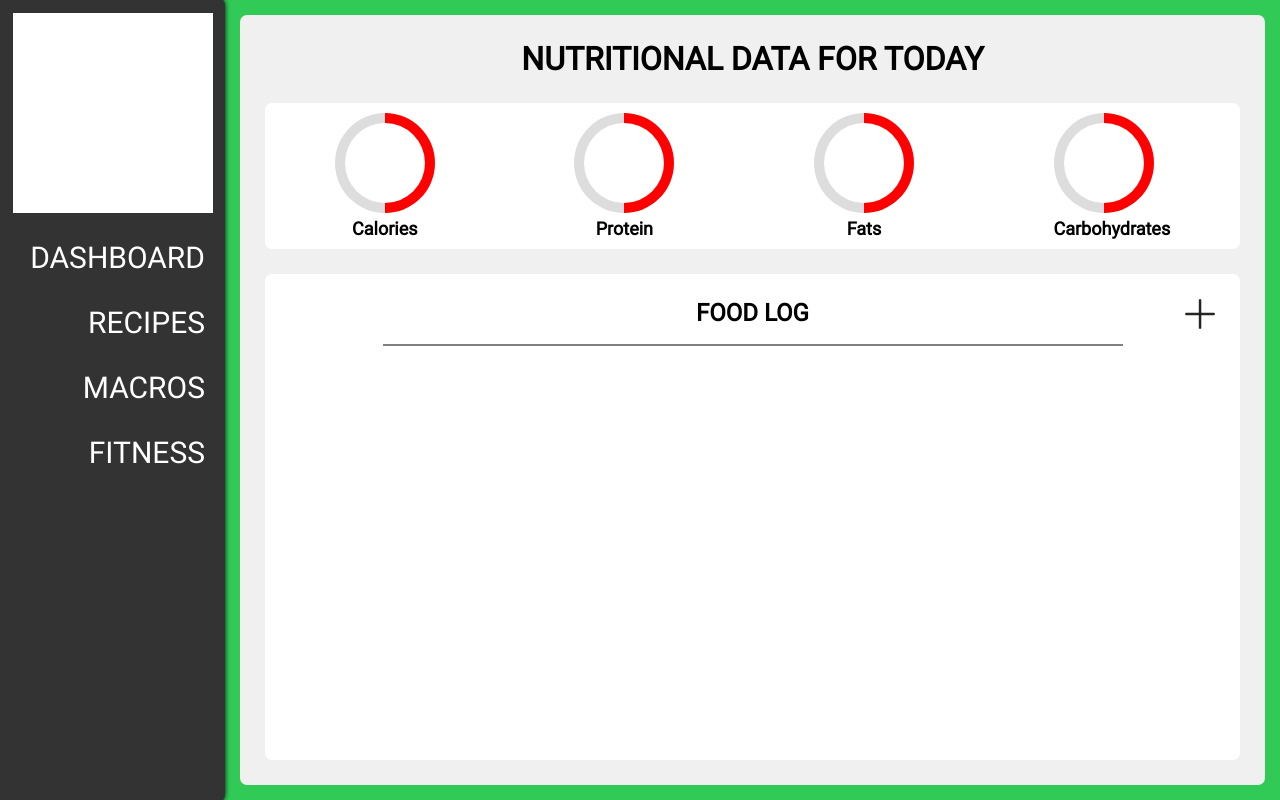
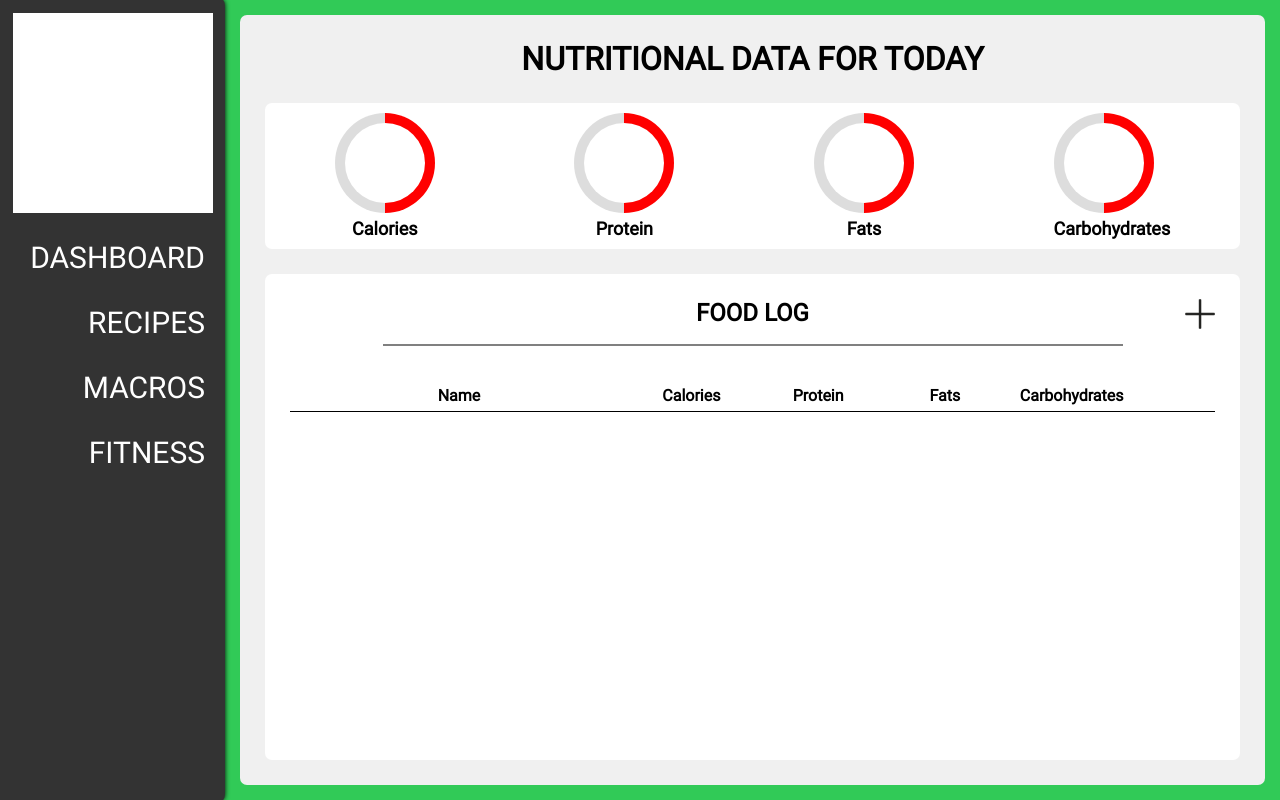
Before and after one commit to Wazmond/foodez, a React (Vite) app: page /macros in a window 1280 px wide. Built offline with nearby package versions, Linux system fonts and the light colour scheme.

Commit message:
Styling changes on the logs section of Macros

```diff
--- a/src/Sites/MacroPage/Logs.jsx
+++ b/src/Sites/MacroPage/Logs.jsx
@@ -2,25 +2,56 @@ import { useDispatch, useSelector } from "react-redux";
 import styled from "styled-components";
 import { rmLog } from "../../API/Slices/MacroLogSlice";
 
-const LogsPage = styled.div``;
+const LogsPage = styled.div`
+    margin-top: 25px;
+`;
+const Header = styled.div`
+    width: 100%;
+    padding-right: 80px;
+    display: inline-grid;
+    grid-template-columns: 40% 15% 15% 15% 15%;
+    grid-template-rows: 25px;
+    border-bottom: 1px solid black;
+`;
+
+const Headings = styled.h4`
+    margin: auto;
+    height: 100%;
+    width: 100%;
+    display: flex;
+    justify-content: center;
+`;
+
+const LogsContainer = styled.div``;
 const LogsSpan = styled.span`
+    padding-right:80px;
     width: 100%;
     height: 40px;
-    display: flex;
+    display: grid;
     align-items: center;
-    padding-left: 15px;
+    grid-template-columns: 40% 15% 15% 15% 15% 80px;
     &:hover {
         background-color: lightgrey;
         border-radius: 5px;
     }
+    .numbers {
+        display: flex;
+        justify-content: center;
+    }
 `;
-const LogsResult = styled.p``;
+const LogsResult = styled.p`
+    margin-left: 15px;
+`;
+const Calories = styled.p``;
+const Proteins = styled.p``;
+const Fats = styled.p``;
+const Carbs = styled.p``;
+
 const ClearItem = styled.button`
     height: 35px;
     width: 50px;
-    margin: 0 15px 0 auto;
+    margin: auto 15px auto auto;
 `;
-
 export default function Logs() {
     const dispatch = useDispatch();
 
@@ -36,6 +67,10 @@ export default function Logs() {
         return (
             <LogsSpan key={index}>
                 <LogsResult >{logs.title}</LogsResult>
+                <Calories className="numbers">{logs.calories}</Calories>
+                <Proteins className="numbers">{logs.protein}</Proteins>
+                <Fats className="numbers">{logs.fats}</Fats>
+                <Carbs className="numbers">{logs.carbohydrates}</Carbs>
                 <ClearItem onClick={() => handleRmItem(logs)}>X</ClearItem>
             </LogsSpan>
         )
@@ -43,7 +78,16 @@ export default function Logs() {
 
     return(
         <LogsPage>
-            {logsList}
+            <Header>
+                <Headings>Name</Headings>
+                <Headings>Calories</Headings>
+                <Headings>Protein</Headings>
+                <Headings>Fats</Headings>
+                <Headings>Carbohydrates</Headings>
+            </Header>
+            <LogsContainer>
+                {logsList}
+            </LogsContainer>
         </LogsPage>
     )
 }
```
